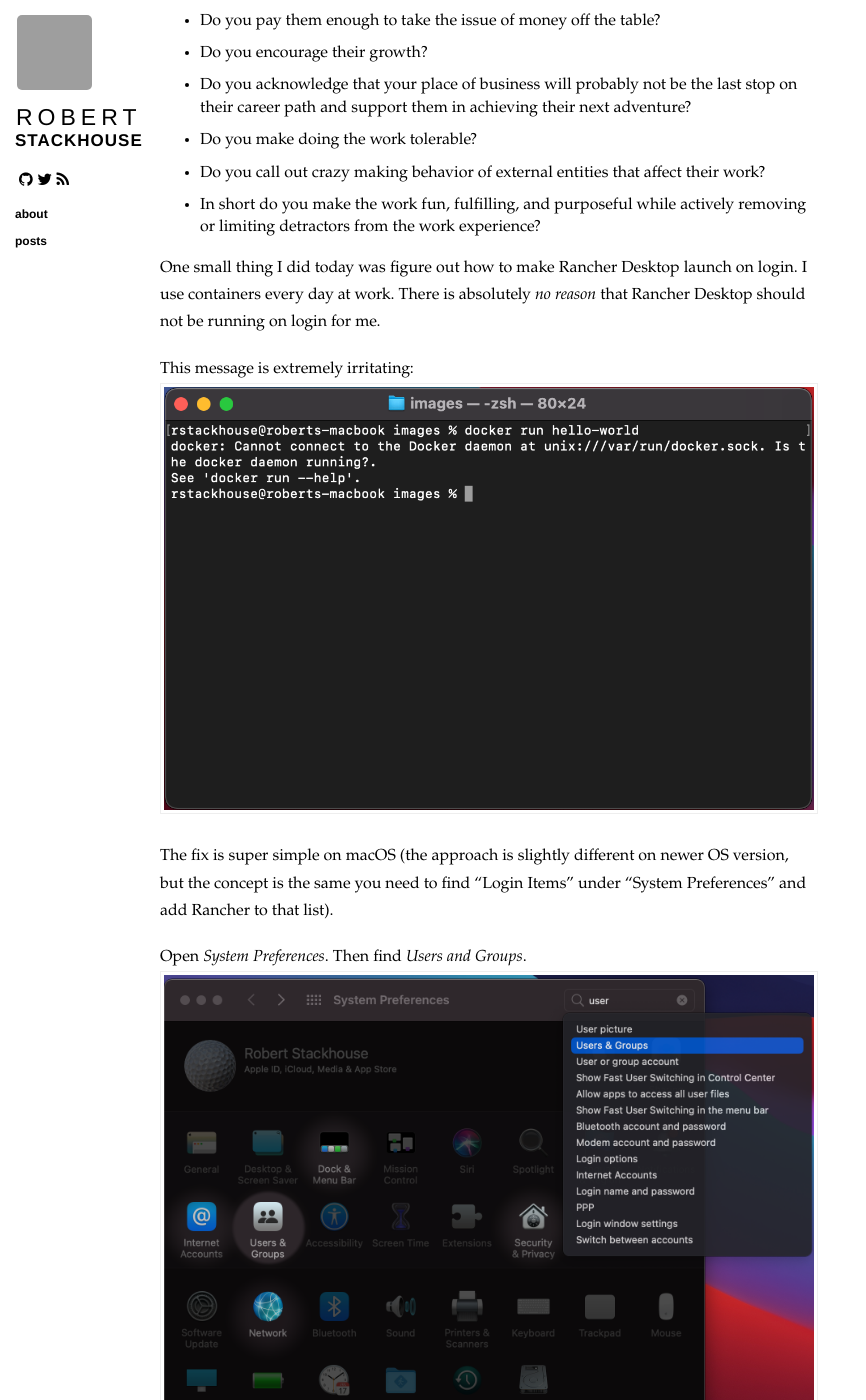
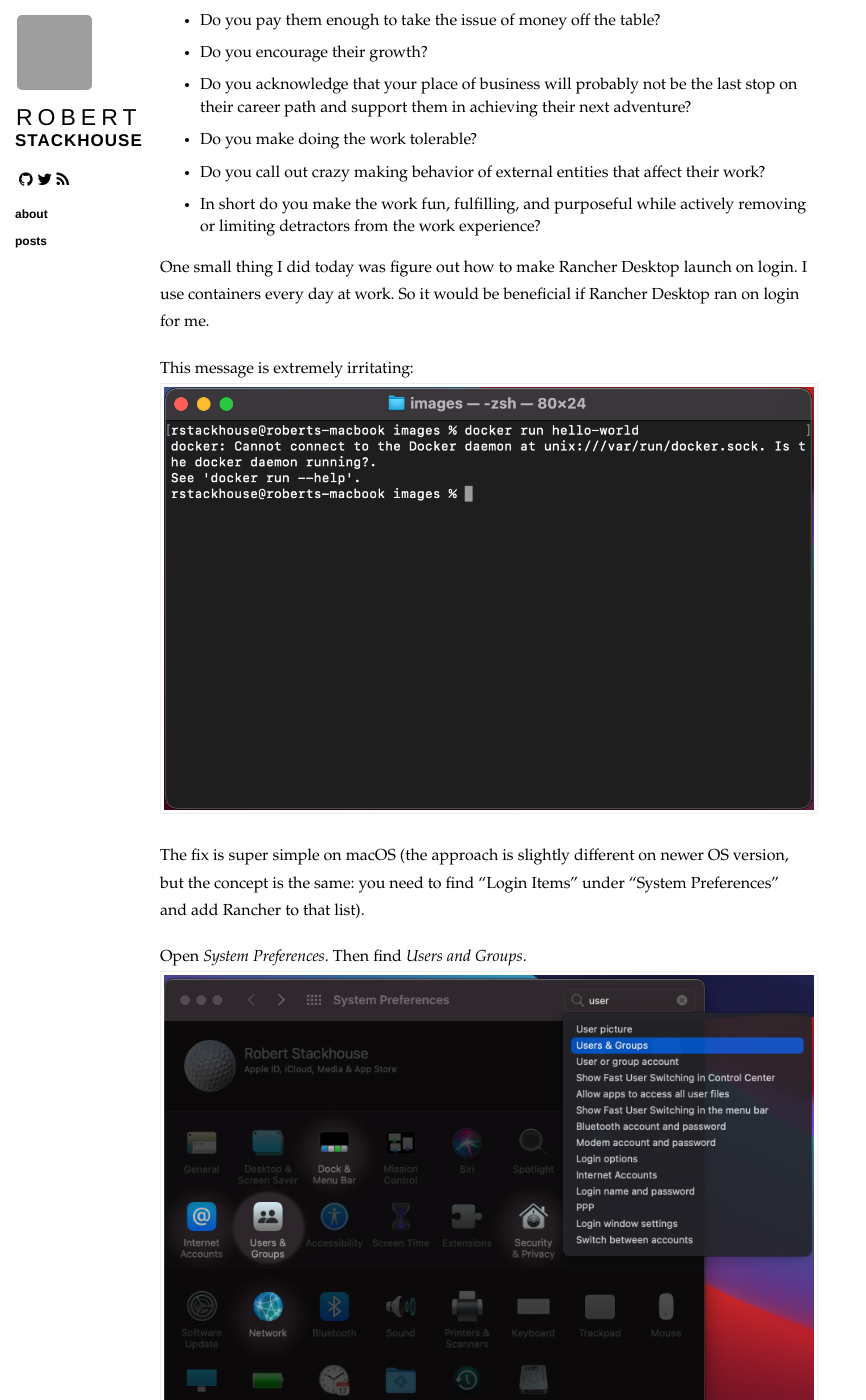
Before and after one commit to rstackhouse/rstackhouse.github.com, a Jekyll site: the page built from _posts/2024-03-15-devex-is-an-accumalation-of-small-things.md, in a window 1280 px wide and 1400 px high, scrolled down 609 px. Shown: the whole window, without its empty margins (0-866 px from the left). Built offline with Jekyll 4.4.1, drawn with Linux system fonts in a browser that asks for light colours; nearby versions of some CDN libraries; comment, search, counter and statistics services are not loaded; some of the changed text lies outside the part shown; grey boxes are pictures that could not be loaded.

Commit message:
Updating footer

```diff
--- a/_layouts/post.html
+++ b/_layouts/post.html
@@ -22,8 +22,7 @@ layout: layout
       </a>
 
       <p>
-        I'm a developer at Capsher Technology. <a href="https://twitter.com/{{ site.twitter }}" target="_blank">Follow me on Twitter</a>.
-        Sometimes I post things on there. The views expressed here do not necessarily reflect the views of my employer.
+        I'm a software developer with 15+ years experience in everything from web, to microservices, to mobile, to mainframe, to PLCs.
       </p>
 
       <a href="http://twitter.com/share" class="twitter-share-button" data-count="none" data-via="{{ site.twitter }}">Tweet</a>
--- a/_posts/2024-03-15-devex-is-an-accumalation-of-small-things.md
+++ b/_posts/2024-03-15-devex-is-an-accumalation-of-small-things.md
@@ -21,12 +21,12 @@ We serve just like we eat the elephant: one little bit at a time. DevEx is an ac
 * Do you call out crazy making behavior of external entities that affect their work?
 * In short do you make the work fun, fulfilling, and purposeful while actively removing or limiting detractors from the work experience?
 
-One small thing I did today was figure out how to make Rancher Desktop launch on login. I use containers every day at work. There is absolutely *no reason* that Rancher Desktop should not be running on login for me.
+One small thing I did today was figure out how to make Rancher Desktop launch on login. I use containers every day at work. So it would be beneficial if Rancher Desktop ran on login for me.
 
 This message is extremely irritating:
 ![Irritating message that the docker daemon is not currently running shown after running the command docker run hello-world](/images/no-daemon.png "Ugh")
 
-The fix is super simple on macOS (the approach is slightly different on newer OS version, but the concept is the same you need to find "Login Items" under "System Preferences" and add Rancher to that list).
+The fix is super simple on macOS (the approach is slightly different on newer OS version, but the concept is the same: you need to find "Login Items" under "System Preferences" and add Rancher to that list).
 
 Open *System Preferences*. Then find *Users and Groups*.
 ![Opening the System Preferences dialog in macOS](/images/system-preferences-users-and-groups.png)
```
